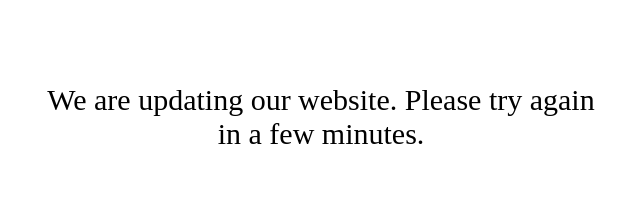
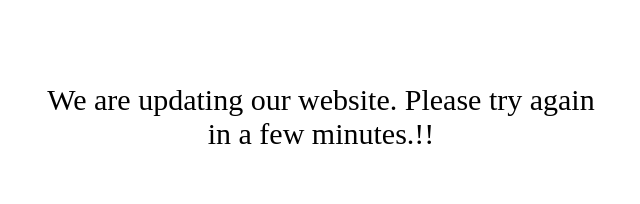
Before and after one commit to aleks-git/test-repo, a plain HTML site: page index.html in a window 1280 px wide. Shown: the whole page, without its empty margins (319-959 px from the left). Drawn offline with Linux system fonts and the light colour scheme.

Commit message:
Text uldate 1

```diff
--- a/index.html
+++ b/index.html
@@ -13,7 +13,7 @@
     <div class="wrap container">
         <div class="content">
             <p class="notification">
-                We are updating our website. Please try again in a few minutes.
+                We are updating our website. Please try again in a few minutes.!!
             </p>
         </div>
     </div>
```
